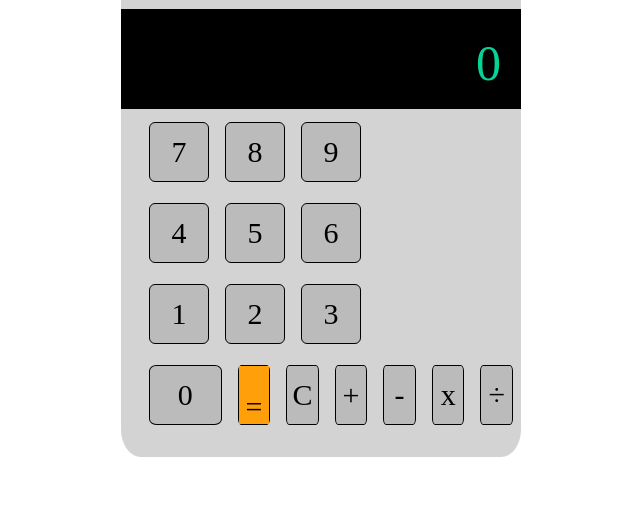
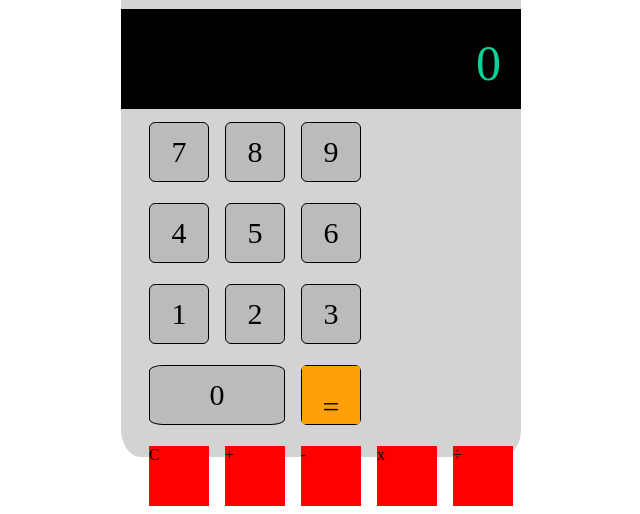
Before and after one commit to StefanoCretella/htmlcss-simple-calculator, a plain HTML site: page index.html in a window 1280 px wide. Shown: the part 293-807 px from the top of the page, without its empty margins (599-1239 px from the left). Drawn offline with Linux system fonts and the light colour scheme; a web font is replaced by a local one.

Commit message:
[FIX] fix special numbers

```diff
--- a/index.html
+++ b/index.html
@@ -55,25 +55,24 @@
                     <div class="numeri">
                         <div class="cifra-giallo">=</div>
                     </div>
-
-                        <div class="numeri">
-                            <div class="cifra">C</div>
-                        </div>
-                        <div class="numeri">
-                            <div class="cifra">+</div>
-                        </div>
-                        <div class="numeri">
-                            <div class="cifra">-</div>
-                        </div>
-                        <div class="numeri">
-                            <div class="cifra">x</div>
-                        </div>
-                        <div class="numeri">
-                            <div class="cifra">÷</div>
-                        </div>
-
                 </div>
-
+                <div class="tastiera">
+                    <div class="numeri-speciali">
+                        <div class="speciali">C</div>
+                    </div>
+                    <div class="numeri-speciali">
+                        <div class="speciali">+</div>
+                    </div>
+                    <div class="numeri-speciali">
+                        <div class="speciali">-</div>
+                    </div>
+                    <div class="numeri-speciali">
+                        <div class="speciali">x</div>
+                    </div>
+                    <div class="numeri-speciali">
+                        <div class="speciali">÷</div>
+                    </div>
+                </div>
             </div>
 
         </div>
--- a/style.css
+++ b/style.css
@@ -88,6 +88,15 @@
     background-color: rgba(255,159,10,255);
 }
 
-.corpo-tastiera{
+.tastiera-2{
+    margin-left: 20px;
+    margin-top: 5px;
+    margin-bottom: 100px;
+}
 
+.numeri-speciali{
+    background-color: red;
+    height: 60px;
+    width: 60px;
+    margin: 8px;
 }
```
